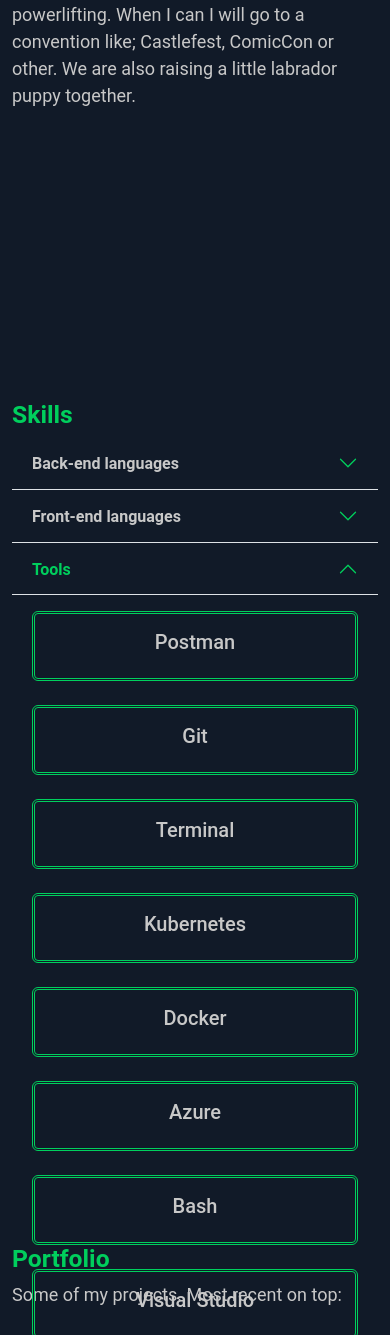
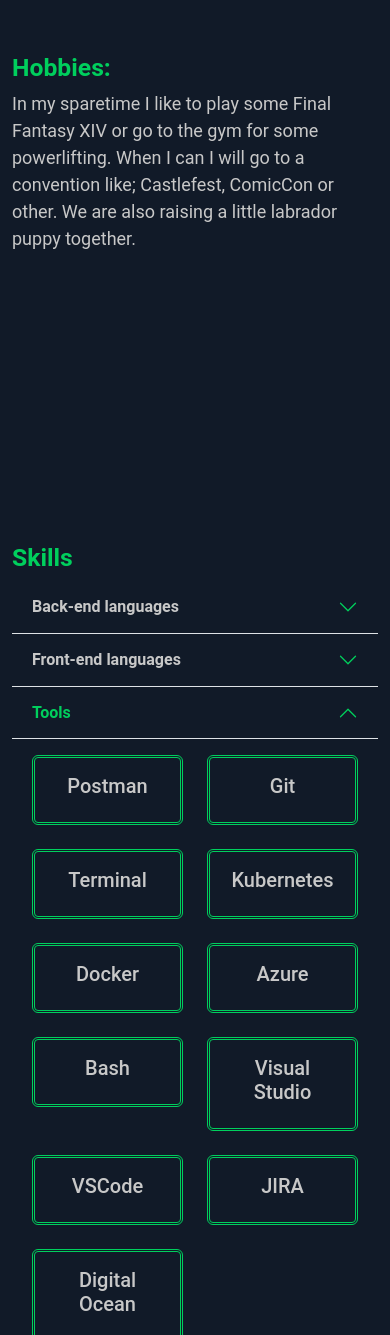
Before and after one commit to tschoolderman/portfolio, a Flask app: page / in a window 390 px wide, after a click on "Tools". Shown: the part 1454-2789 px from the top of the page. Run offline with Flask 3, Linux system fonts and the light colour scheme.

Commit message:
Fix some mobile issues

```diff
--- a/app/static/style.css
+++ b/app/static/style.css
@@ -1,4 +1,5 @@
 body {
+    height: 100vh;
     background: rgba(17, 26, 40, 1);
     /* background-repeat: no-repeat;
     background-size: cover; */
@@ -112,10 +113,19 @@
 
 .parallax-block {
     height: 100vh;
-    padding-top: 30%;
-    padding-bottom: 30%;
+    padding-top: 30vh;
+    padding-bottom: 30vh;
 }
 
 #portfolio-card {
     text-align: justify;
 }
+
+@media (max-width: 576px) {
+
+    /* For phones (up to 576px) */
+    .custom-smaller-div {
+        width: 100%;
+        font-size: 12px;
+    }
+}
--- a/app/templates/index.html
+++ b/app/templates/index.html
@@ -94,7 +94,7 @@
                     </h2>
                     <div id="collapseOne" class="accordion-collapse collapse" data-bs-parent="#accordionExample">
                         <div class="accordion-body">
-                            <div class="row row-cols-1 row-cols-md-4 g-4">
+                            <div class="row row-cols-2 row-cols-md-4 g-4">
                                 <div class="col">
                                     <div class="card bg-transparent">
                                         <div class="card-body">
@@ -136,7 +136,7 @@
                     </h2>
                     <div id="collapseTwo" class="accordion-collapse collapse" data-bs-parent="#accordionExample">
                         <div class="accordion-body">
-                            <div class="row row-cols-1 row-cols-md-3 g-4">
+                            <div class="row row-cols-2 row-cols-md-4 g-4">
                                 <div class="col">
                                     <div class="card bg-transparent">
                                         <div class="card-body">
@@ -171,7 +171,7 @@
                     </h2>
                     <div id="collapseThree" class="accordion-collapse collapse" data-bs-parent="#accordionExample">
                         <div class="accordion-body">
-                            <div class="row row-cols-1 row-cols-md-3 g-4">
+                            <div class="row row-cols-2 row-cols-md-4 g-4">
                                 <div class="col">
                                     <div class="card bg-transparent">
                                         <div class="card-body">
@@ -242,6 +242,13 @@
                                         </div>
                                     </div>
                                 </div>
+                                <div class="col">
+                                    <div class="card bg-transparent">
+                                        <div class="card-body">
+                                            <h5>Digital Ocean</h5>
+                                        </div>
+                                    </div>
+                                </div>
                             </div>
                         </div>
                     </div>
@@ -255,7 +262,7 @@
                     </h2>
                     <div id="collapseFour" class="accordion-collapse collapse" data-bs-parent="#accordionExample">
                         <div class="accordion-body">
-                            <div class="row row-cols-1 row-cols-md-3 g-4">
+                            <div class="row row-cols-2 row-cols-md-4 g-4">
                                 <div class="col">
                                     <div class="card bg-transparent">
                                         <div class="card-body">
@@ -298,6 +305,20 @@
                                         </div>
                                     </div>
                                 </div>
+                                <div class="col">
+                                    <div class="card bg-transparent">
+                                        <div class="card-body">
+                                            <h5>Markdown</h5>
+                                        </div>
+                                    </div>
+                                </div>
+                                <div class="col">
+                                    <div class="card bg-transparent">
+                                        <div class="card-body">
+                                            <h5>YAML</h5>
+                                        </div>
+                                    </div>
+                                </div>
                             </div>
                         </div>
                     </div>
@@ -318,12 +339,12 @@
             </div><br>
             <div class="row row-cols-1 row-cols-md-2 g-4">
                 <!-- First project -->
-                <div class="col">
+                <div class="col custom-smaller-div">
                     <div class="card bg-transparent">
                         <div class="row g-0">
                             <div class="col-md-4">
                                 <img src="{{ url_for('static', filename='bear_hi.png')}}"
-                                    class="img-fluid rounded-start">
+                                    class="img-fluid rounded-start d-none d-sm-block">
                             </div>
                             <div class="col-md-8">
                                 <div class="card-body">
@@ -345,12 +366,12 @@
                     </div>
                 </div>
                 <!-- Second project -->
-                <div class="col">
+                <div class="col custom-smaller-div">
                     <div class="card bg-transparent">
                         <div class="row g-0">
                             <div class="col-md-4">
                                 <img src="{{ url_for('static', filename='trifectafest.png')}}"
-                                    class="img-fluid rounded-start">
+                                    class="img-fluid rounded-start d-none d-sm-block">
                             </div>
                             <div class="col-md-8">
                                 <div class="card-body">
@@ -373,12 +394,12 @@
                     </div>
                 </div>
                 <!-- Third project -->
-                <div class="col">
+                <div class="col custom-smaller-div">
                     <div class="card bg-transparent">
                         <div class="row g-0">
                             <div class="col-md-4">
                                 <img src="{{ url_for('static', filename='mastermind.png')}}"
-                                    class="img-fluid rounded-start">
+                                    class="img-fluid rounded-start d-none d-sm-block">
                             </div>
                             <div class="col-md-8">
                                 <div class="card-body">
@@ -397,12 +418,12 @@
                     </div>
                 </div>
                 <!-- Fourth project -->
-                <div class="col">
+                <div class="col custom-smaller-div">
                     <div class="card bg-transparent">
                         <div class="row g-0">
                             <div class="col-md-4">
                                 <img src="{{ url_for('static', filename='winc_logo.png')}}"
-                                    class="img-fluid rounded-start">
+                                    class="img-fluid rounded-start d-none d-sm-block">
                             </div>
                             <div class="col-md-8">
                                 <div class="card-body">
@@ -422,12 +443,12 @@
                     </div>
                 </div>
                 <!-- Fifth project -->
-                <div class="col">
+                <div class="col custom-smaller-div">
                     <div class="card bg-transparent">
                         <div class="row g-0">
                             <div class="col-md-4">
                                 <img src="{{ url_for('static', filename='winc_logo.png')}}"
-                                    class="img-fluid rounded-start">
+                                    class="img-fluid rounded-start d-none d-sm-block">
                             </div>
                             <div class="col-md-8">
                                 <div class="card-body">
@@ -447,7 +468,6 @@
                         </div>
                     </div>
                 </div>
-
             </div>
         </div>
     </div>
```
